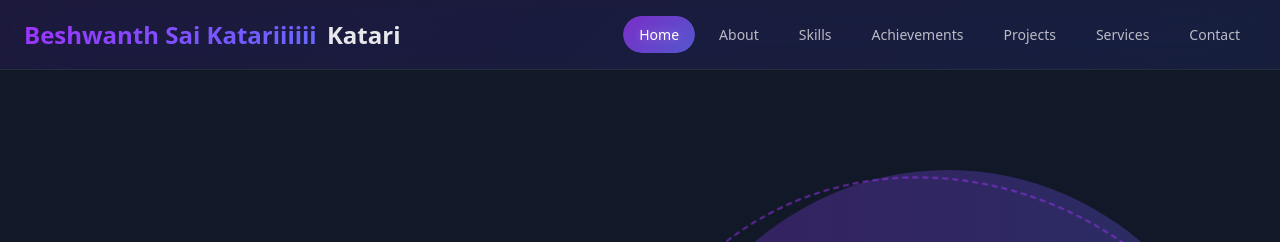
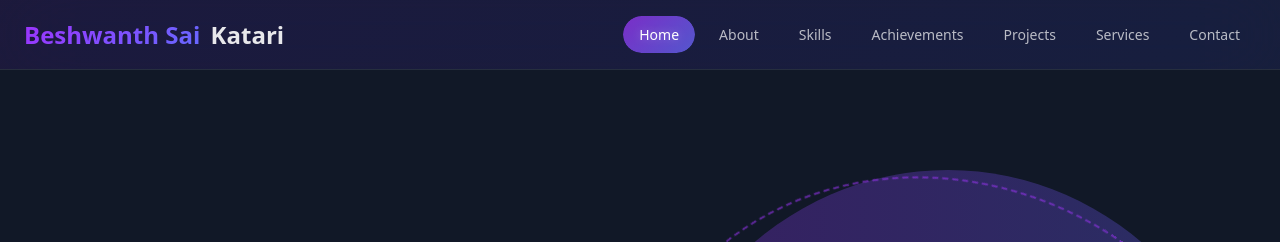
Before and after one commit to Beshwanthsai/PORTFOLIO, a website: page index.html in a window 1280 px wide. Shown: the top 242 px of the page. Drawn offline with nearby package versions, Linux system fonts and the light colour scheme.

Commit message:
Testing is done

```diff
--- a/index.html
+++ b/index.html
@@ -34,7 +34,7 @@
             <div class="flex justify-between items-center">
                 <a href="#" class="logo-container group">
                     <span class="logo-text">
-                        <span class="logo-first">Beshwanth Sai Katariiiiii</span>
+                        <span class="logo-first">Beshwanth Sai</span>
                         <span class="logo-last">Katari</span>
                     </span>
                 </a>
```
